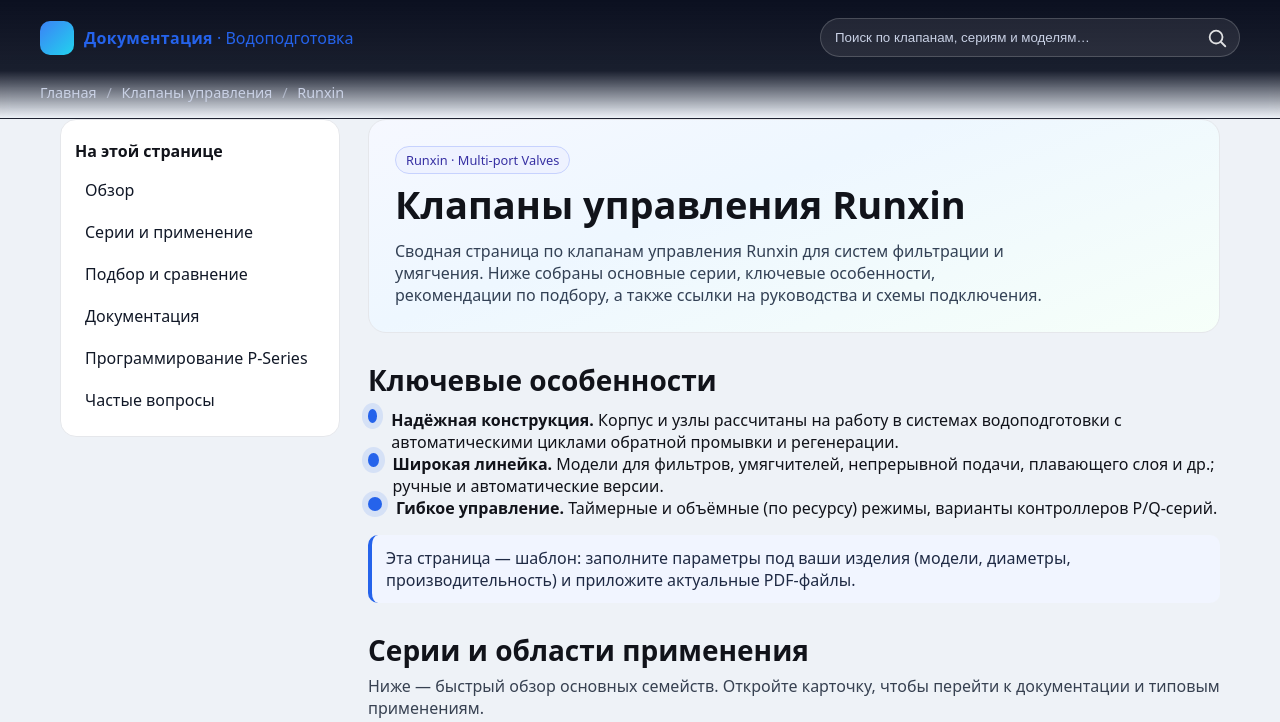
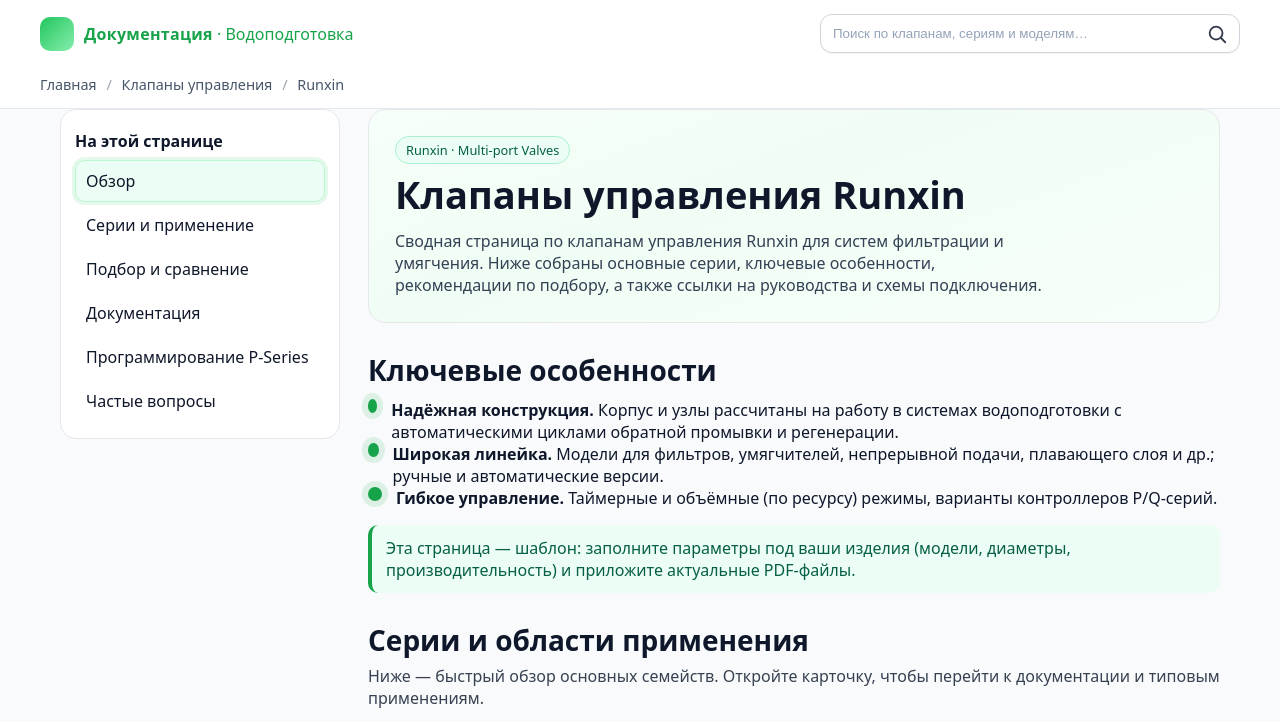
Before and after one commit to waterprofff/documentation, a plain HTML site: page index.html in a window 1280 px wide. Shown: the top 722 px of the page. Drawn offline with Linux system fonts and the light colour scheme.

Commit message:
Update index.html

```diff
--- a/index.html
+++ b/index.html
@@ -7,14 +7,14 @@
   <meta name="description" content="Сводная страница по клапанам управления Runxin: серии, особенности, подбор, документация и FAQ." />
   <style>
     :root{
-      --bg:#0b1020;        /* тёмный фон шапки/футера */
-      --txt:#11131a;       /* основной текст */
-      --muted:#6b7280;     /* приглушённый текст */
+      --bg:#ffffff;        /* светлый фон */
+      --txt:#0f172a;       /* основной текст */
+      --muted:#64748b;     /* приглушённый текст */
       --card:#ffffff;      /* фон карточек */
-      --ui:#eef2f7;        /* фон страницы */
-      --primary:#2563eb;   /* акцент */
-      --primary-2:#1d4ed8; /* hover */
-      --ring:rgba(37,99,235,.35);
+      --ui:#f8fafc;        /* фон страницы */
+      --primary:#16a34a;   /* зелёный акцент (Гейзер-стиль) */
+      --primary-2:#15803d; /* hover */
+      --ring:rgba(22,163,74,.25);
       --ok:#16a34a; --warn:#f59e0b; --danger:#ef4444;
       --radius:16px;
     }
@@ -24,21 +24,22 @@
     a:hover{text-decoration:underline}
     .container{max-width:1200px; margin:0 auto; padding:0 20px}
     header{
-      position:sticky; top:0; z-index:50; background:linear-gradient(180deg, var(--bg), #0b1020ef 60%, transparent);
-      color:white; border-bottom:1px solid rgba(255,255,255,.08); backdrop-filter:saturate(140%) blur(6px);
+      position:sticky; top:0; z-index:50; background:var(--bg);
+      color:var(--txt); border-bottom:1px solid #e2e8f0; backdrop-filter:saturate(120%) blur(6px);
     }
-    .topbar{display:flex; align-items:center; gap:14px; padding:18px 0}
+    .topbar{display:flex; align-items:center; gap:14px; padding:14px 0}
     .logo{display:flex; gap:10px; align-items:center}
-    .logo .mark{width:34px;height:34px;border-radius:10px;background:linear-gradient(135deg,#3b82f6,#22d3ee)}
+    .logo .mark{width:34px;height:34px;border-radius:10px;background:linear-gradient(135deg,#22c55e,#86efac)}
     .logo b{font-weight:700; letter-spacing:.3px}
     .search{margin-left:auto; position:relative; width:min(420px,48vw)}
-    .search input{width:100%; border-radius:999px; border:1px solid rgba(255,255,255,.18); background:rgba(255,255,255,.08); color:#fff; padding:11px 44px 11px 14px; outline:none}
-    .search input::placeholder{color:#c9d1e5}
+    .search input{width:100%; border-radius:12px; border:1px solid #d1d5db; background:#fff; color:var(--txt); padding:11px 44px 11px 12px; outline:none; box-shadow:0 1px 0 #f3f4f6}
+    .search input:focus{border-color:var(--primary); box-shadow:0 0 0 4px var(--ring)}
+    .search input::placeholder{color:#94a3b8}
     .search svg{position:absolute; right:12px; top:50%; transform:translateY(-50%); opacity:.85}
 
-    nav.breadcrumbs{font-size:.9rem; color:#c9d1e5; padding:8px 0 16px}
-    nav.breadcrumbs a{color:#c9d1e5}
-    nav.breadcrumbs .sep{opacity:.65; margin:0 6px}
+    nav.breadcrumbs{font-size:.9rem; color:#475569; padding:8px 0 14px}
+    nav.breadcrumbs a{color:#475569}
+    nav.breadcrumbs .sep{opacity:.55; margin:0 6px}
 
     .layout{display:grid; grid-template-columns:280px 1fr; gap:28px}
     @media (max-width: 980px){.layout{grid-template-columns:1fr}}
@@ -46,10 +47,11 @@
     .sidebar{position:sticky; top:86px; align-self:start}
     .toc{background:var(--card); border:1px solid #e5e7eb; padding:14px; border-radius:var(--radius)}
     .toc h4{margin:6px 0 8px; font-size:1rem}
-    .toc a{display:flex; align-items:center; gap:8px; padding:9px 10px; margin:2px 0; border-radius:10px; color:#111827}
-    .toc a:hover{background:#f3f4f6}
+    .toc a{display:flex; align-items:center; gap:8px; padding:9px 10px; margin:2px 0; border-radius:10px; color:#0f172a; border:1px solid transparent}
+    .toc a:hover{background:#f1f5f9}
+    .toc a.active{background:#ecfdf5; border-color:#bbf7d0; box-shadow:0 0 0 3px rgba(34,197,94,.12)}
 
-    .hero{background:linear-gradient(160deg,#f6f8ff,#eef7ff 40%, #f6fff9 100%); border:1px solid #e5e7eb; border-radius:18px; padding:26px}
+    .hero{background:linear-gradient(160deg,#f6fff9,#f0fdf4 40%, #f6fff9 100%); border:1px solid #e5e7eb; border-radius:18px; padding:26px}
     .hero h1{margin:4px 0 10px; font-size:clamp(24px,3.4vw,38px)}
     .hero p{margin:0; color:#334155; max-width:72ch}
 
@@ -58,22 +60,22 @@
     .section p.lead{color:#374151; margin:-4px 0 16px}
 
     .card-grid{display:grid; grid-template-columns:repeat(12,1fr); gap:16px}
-    .card{grid-column:span 4; background:var(--card); border:1px solid #e5e7eb; border-radius:16px; padding:16px; transition:transform .12s ease, box-shadow .12s ease}
-    .card:hover{transform:translateY(-2px); box-shadow:0 10px 28px rgba(2,6,23,.06)}
+    .card{grid-column:span 4; background:var(--card); border:1px solid #e5e7eb; border-radius:16px; padding:16px; transition:transform .12s ease, box-shadow .12s ease, border-color .12s ease}
+    .card:hover{transform:translateY(-2px); box-shadow:0 10px 28px rgba(2,6,23,.06); border-color:#d1fae5}
     .card h3{margin:4px 0 8px; font-size:1.05rem}
     .card p{margin:0; color:#4b5563}
-    .badge{display:inline-flex; align-items:center; gap:6px; font-size:.8rem; background:#eef2ff; color:#3730a3; border-radius:999px; padding:4px 10px; border:1px solid #c7d2fe}
+    .badge{display:inline-flex; align-items:center; gap:6px; font-size:.8rem; background:#ecfdf5; color:#065f46; border-radius:999px; padding:4px 10px; border:1px solid #a7f3d0}
     @media (max-width: 980px){.card{grid-column:span 6}}
     @media (max-width: 640px){.card{grid-column:span 12}}
 
     .feature{display:flex; gap:14px; align-items:flex-start}
-    .feature .dot{width:14px; height:14px; border-radius:50%; background:var(--primary); box-shadow:0 0 0 6px rgba(37,99,235,.12)}
+    .feature .dot{width:14px; height:14px; border-radius:50%; background:var(--primary); box-shadow:0 0 0 6px rgba(22,163,74,.12)}
 
-    .callout{border-left:4px solid var(--primary); background:#f1f5ff; padding:12px 14px; border-radius:10px; color:#1f2a44}
+    .callout{border-left:4px solid var(--primary); background:#ecfdf5; padding:12px 14px; border-radius:10px; color:#065f46}
 
     .compare{width:100%; border-collapse:separate; border-spacing:0; background:var(--card); border:1px solid #e5e7eb; border-radius:16px; overflow:hidden}
     .compare th, .compare td{padding:12px 14px; text-align:left; border-bottom:1px solid #eef0f3}
-    .compare th{background:#f8fafc; font-weight:600}
+    .compare th{background:#ecfdf5; font-weight:700; position:sticky; top:0; z-index:1}
     .compare tr:last-child td{border-bottom:none}
 
     .docs{display:grid; grid-template-columns:repeat(12,1fr); gap:16px}
@@ -83,8 +85,9 @@
     .doc .actions{display:flex; gap:8px; flex-wrap:wrap}
     .btn{display:inline-flex; align-items:center; gap:8px; padding:10px 14px; border-radius:12px; background:var(--primary); color:#fff; border:1px solid var(--primary); cursor:pointer}
     .btn:hover{background:var(--primary-2)}
-    .btn.secondary{background:#f8fafc; color:#0f172a; border-color:#e5e7eb}
-    .btn.secondary:hover{background:#eef2f7}
+    .btn:focus{outline:none; box-shadow:0 0 0 4px var(--ring)}
+    .btn.secondary{background:#ecfdf5; color:#065f46; border-color:#a7f3d0}
+    .btn.secondary:hover{background:#d1fae5}
 
     details{background:var(--card); border:1px solid #e5e7eb; border-radius:14px; padding:12px 16px}
     details+details{margin-top:10px}
@@ -104,7 +107,7 @@
       </a>
       <div class="search" role="search">
         <input type="search" placeholder="Поиск по клапанам, сериям и моделям…" aria-label="Поиск" />
-        <svg width="22" height="22" viewBox="0 0 24 24" fill="none" xmlns="http://www.w3.org/2000/svg" aria-hidden="true"><path d="M21 21l-4.35-4.35" stroke="white" stroke-width="2" stroke-linecap="round"/><circle cx="11" cy="11" r="7" stroke="white" stroke-width="2"/></svg>
+        <svg width="22" height="22" viewBox="0 0 24 24" fill="none" xmlns="http://www.w3.org/2000/svg" aria-hidden="true"><path d="M21 21l-4.35-4.35" stroke="currentColor" stroke-width="2" stroke-linecap="round"/><circle cx="11" cy="11" r="7" stroke="currentColor" stroke-width="2"/></svg>
       </div>
     </div>
     <nav class="container breadcrumbs" aria-label="Хлебные крошки">
@@ -314,5 +317,32 @@
       </footer>
     </section>
   </main>
+
+  <button id="toTop" aria-label="Наверх" style="position:fixed; right:18px; bottom:18px; display:none; border:none; background:var(--primary); color:#fff; padding:12px 14px; border-radius:999px; box-shadow:0 10px 24px rgba(2,6,23,.18); cursor:pointer">↑</button>
+
+  <script>
+    // Подсветка активного раздела в TOC
+    (function(){
+      const links=[...document.querySelectorAll('.toc a')];
+      const map=new Map(links.map(a=>[a.getAttribute('href').slice(1),a]));
+      const observer=new IntersectionObserver(entries=>{
+        entries.forEach(e=>{
+          const id=e.target.id; const link=map.get(id);
+          if(!link) return;
+          if(e.isIntersecting){ links.forEach(l=>l.classList.remove('active')); link.classList.add('active'); }
+        })
+      },{rootMargin:'-40% 0px -55% 0px', threshold:[0,1]});
+      document.querySelectorAll('main [id]').forEach(el=>observer.observe(el));
+    })();
+
+    // Кнопка «Наверх»
+    (function(){
+      const btn=document.getElementById('toTop');
+      window.addEventListener('scroll',()=>{
+        btn.style.display = window.scrollY>600 ? 'block' : 'none';
+      });
+      btn.addEventListener('click',()=>window.scrollTo({top:0, behavior:'smooth'}));
+    })();
+  </script>
 </body>
 </html>
```
